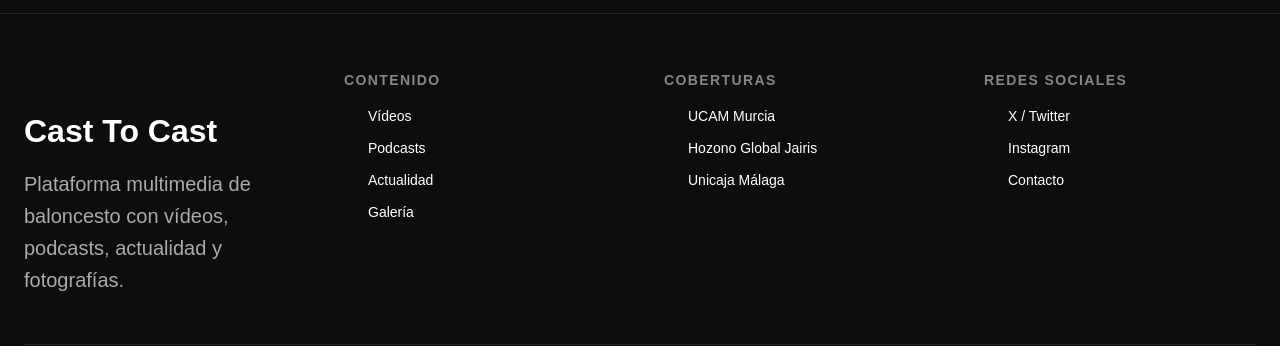
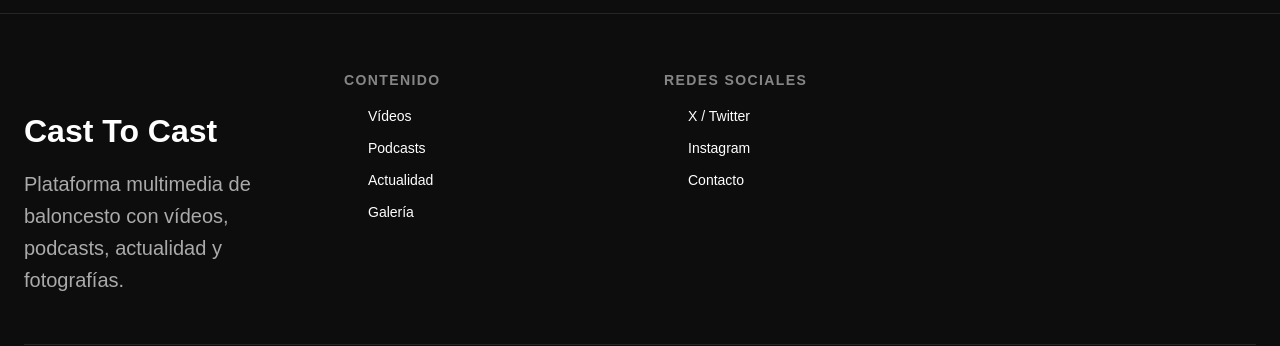
Before and after one commit to angeloabellon/acb-content-hub, a Next.js app: page /galeria in a window 1280 px wide. Shown: the part 1134-1480 px from the top of the page. Built offline with nearby package versions, Linux system fonts and the light colour scheme.

Commit message:
chore: hide coverage section from footer

```diff
--- a/components/Footer.tsx
+++ b/components/Footer.tsx
@@ -63,41 +63,6 @@
             </ul>
           </div>
 
-          {/* COBERTURAS */}
-          <div>
-            <h3 className="text-sm font-bold uppercase tracking-widest text-white/50 mb-4">
-              Coberturas
-            </h3>
-
-            <ul className="space-y-3 text-sm">
-              <li>
-                <Link
-                  href="/news/equipos/ucam"
-                  className="hover:text-orange-300 transition-colors"
-                >
-                  UCAM Murcia
-                </Link>
-              </li>
-
-              <li>
-                <Link
-                  href="/news/equipos/jairis"
-                  className="hover:text-orange-300 transition-colors"
-                >
-                  Hozono Global Jairis
-                </Link>
-              </li>
-
-              <li>
-                <Link
-                  href="/news/equipos/unicaja"
-                  className="hover:text-orange-300 transition-colors"
-                >
-                  Unicaja Málaga
-                </Link>
-              </li>
-            </ul>
-          </div>
 
           {/* REDES */}
           <div>
```
